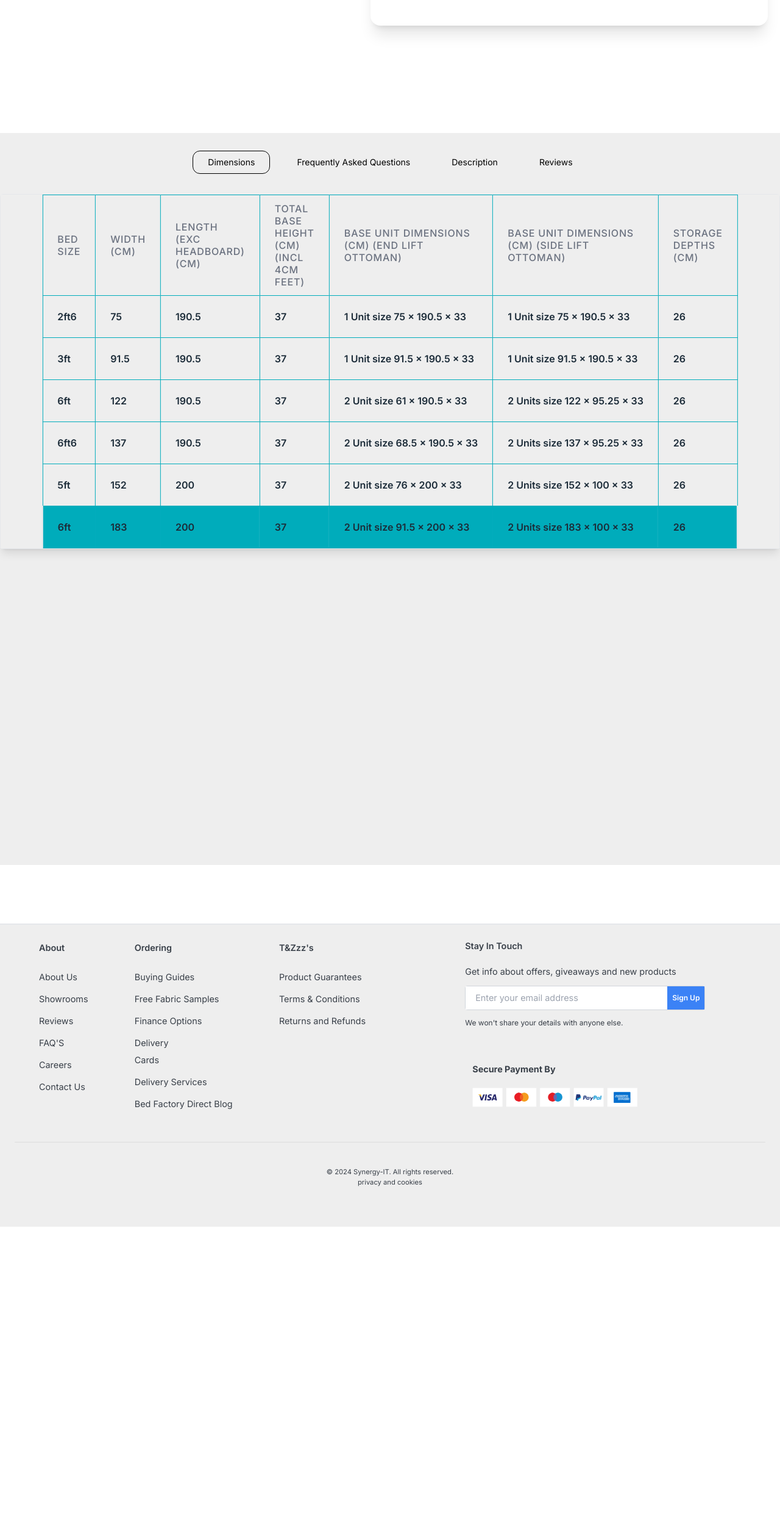
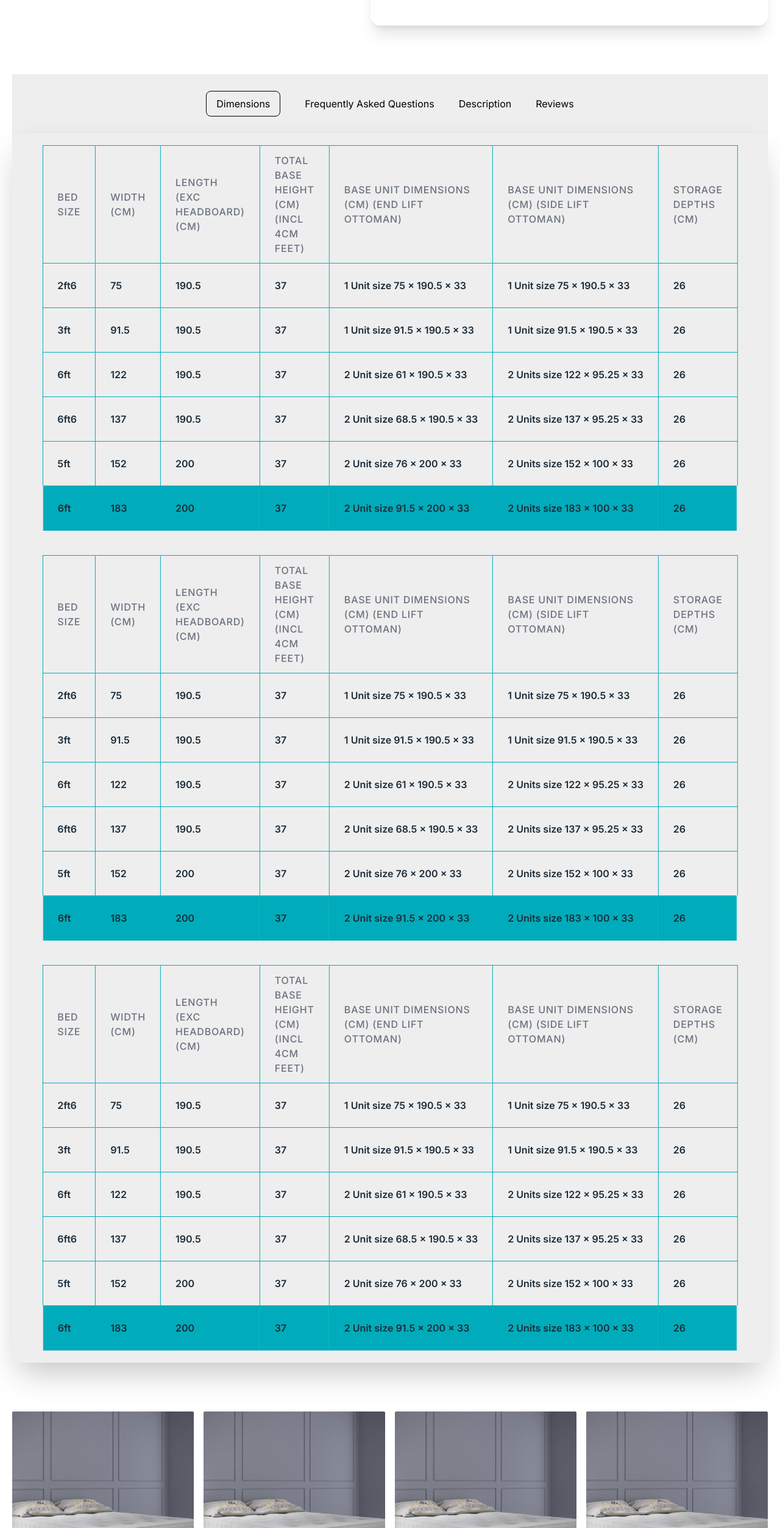
Before and after one commit to MatthewNweke/Bed_factory, a Next.js app: page /products in a window 1280 px wide. Shown: the part 6325-8830 px from the top of the page at 61% size. Before the commit the page ends 8336 px from the top, so only its background shows below. Built offline with nearby package versions, Linux system fonts and the light colour scheme.

Commit message:
products

```diff
--- a/src/app/products/page.js
+++ b/src/app/products/page.js
@@ -7,7 +7,10 @@ import SlipLids from "@/components/cards/SlipLids";
 import ColorPalette from "@/components/cards/ColorPalette";
 import "../../css/styles.css";
 import Link from "next/link";
+import ViewedProducts from "@/components/cards/ViewedProducts";
 import ProductbaseDropdown from "@/components/ProductbaseDropdown";
+
+
 
 const Products = () => {
   const buttonStyles = [{ padding: "0.25rem" }, { padding: "0.25rem" }];
@@ -1332,14 +1335,26 @@ const Products = () => {
             </div>
           </div>
         </div>
+        <ProductbaseDropdown />
       </div>
-
-     <div className="bg-[red]">
-     <ProductbaseDropdown/>
-     </div>
-
-
-
+      <div className="grid mb-16 grid-cols-4 px-5 max-lg:grid-cols-2 items-center gap-x-4 place-items-center  max-sm:gap-x-4 w-[100%]">
+        <ViewedProducts
+          baseImageSrc="/OttomanEndLiftBaseclosedBg.jpg"
+          overlayImageSrc="/Ottoman_Bed_side_opening-small.jpg"
+        />
+        <ViewedProducts
+          baseImageSrc="/OttomanEndLiftBaseclosedBg.jpg"
+          overlayImageSrc="/Ottoman_Bed_side_opening-small.jpg"
+        />
+        <ViewedProducts
+          baseImageSrc="/OttomanEndLiftBaseclosedBg.jpg"
+          overlayImageSrc="/Ottoman_Bed_side_opening-small.jpg"
+        />
+        <ViewedProducts
+          baseImageSrc="/OttomanEndLiftBaseclosedBg.jpg"
+          overlayImageSrc="/Ottoman_Bed_side_opening-small.jpg"
+        />
+      </div>
     </div>
   );
 };
--- a/src/components/BedSizeTable.js
+++ b/src/components/BedSizeTable.js
@@ -2,7 +2,7 @@ import React from "react";
 
 const BedSizeTable = () => {
   return (
-    <div className="overflow-x-auto  bg-[#EEEEEE]  w-full text-[#1c2c39] font-semibold text-[1rem]">
+    <div className="overflow-x-auto  bg-[#EEEEEE]  w-full text-[#1c2c39] font-semibold text-[1rem] animate__animated animate__fadeIn">
       <table className="w-[80%]   divide-y divide-gray-200 relative -translate-x-1/2 left-1/2 border-[1px] border-[#00acbb]">
         <thead className="border-[1px] border-[#00acbb]  ">
           <tr className="">
--- a/src/components/ProductbaseDropdown.jsx
+++ b/src/components/ProductbaseDropdown.jsx
@@ -1,29 +1,28 @@
-"use client";
-
 import React, { useState } from "react";
 import BedSizeTable from "./BedSizeTable";
 import FaqCard from "../components/cards/FaqCard";
 
 const ProductbaseDropdown = () => {
-  const [activeItem, setActiveItem] = useState("Dimensions"); // Initialize activeItem with 'Dimensions'
+  const [selectedItem, setSelectedItem] = useState("Dimensions");
+  // const [dropdownActive, setDropdownActive] = useState(true);
 
-  const handleItemClick = (itemName) => {
-    if (itemName !== activeItem) {
-      setActiveItem(itemName);
-    }
+  const handleItemClick = (item) => {
+    setSelectedItem(item);
   };
 
-  const dropdownContent = (itemName) => {
-    switch (itemName) {
+  const renderContent = () => {
+    switch (selectedItem) {
       case "Dimensions":
         return (
-          <div className="">
+          <div className="flex flex-col gap-10 items-center justify-center">
+            <BedSizeTable />
+            <BedSizeTable />
             <BedSizeTable />
           </div>
         );
       case "Frequently Asked Questions":
         return (
-          <div className=" flex justify-center items-center w-[100%] h-full">
+          <div className=" flex justify-center items-center w-[100%] h-full max-lg:flex-wrap animate__animated animate__fadeIn">
             <div className="grid grid-cols-1 place-items-center  gap-x-4 gap-y-2 w-[100%]">
               <FaqCard
                 title="What is the re-inforced option?"
@@ -99,38 +98,69 @@ const ProductbaseDropdown = () => {
             </div>
           </div>
         );
+
+      case "Description":
+        return <div></div>;
+      case "Reviews":
+        return <div></div>;
       default:
-        return null;
+        return (
+          <div className="flex flex-col gap-10 items-center justify-center">
+            <BedSizeTable />
+            <BedSizeTable />
+            <BedSizeTable />
+          </div>
+        );
     }
   };
 
   return (
-    <div className="min-h-[150vh] bg-[#EEEEEE] w-[100%] my-24">
-      <div className=" h-24 relative w-[100%]">
-        <ul className="p-0 m-0 flex items-center justify-center h-[100%]  gap-5 max-sm:gap-2">
-          {[
-            "Dimensions",
-            "Frequently Asked Questions",
-            "Description",
-            "Reviews",
-          ].map((item) => (
+    <div className="bg-[#EEEEEE]">
+      <ul className="flex h-24 items-center justify-center gap-10 border-[1px] bg-[#EEEEEE] p-0 m-0 max-sm:text-sm">
         <li
-              key={item}
-              className={`cursor-pointer px-6 max-sm:px-4 py-2 text-sm rounded-xl ${
-                activeItem === item ? "border-[1px] border-black" : ""
+          className={`cursor-pointer ${
+            selectedItem === "Dimensions"
+              ? "border border-black rounded-lg px-4 py-2"
+              : ""
           }`}
-              onClick={() => handleItemClick(item)}
+          onClick={() => handleItemClick("Dimensions")}
         >
-              {item}
-              {activeItem === item && (
-                <div className="absolute  top-full left-0 bg-white w-[100%] border border-gray-200 mt-1 animate__animated animate__fadeIn rounded shadow-lg">
-                  {dropdownContent(item)}
-                </div>
-              )}
+          Dimensions
         </li>
-          ))}
+        <li
+          className={`cursor-pointer ${
+            selectedItem === "Frequently Asked Questions"
+              ? "border border-black rounded-lg px-4 py-2"
+              : ""
+          }`}
+          onClick={() => handleItemClick("Frequently Asked Questions")}
+        >
+          Frequently Asked Questions
+        </li>
+        <li
+          className={`cursor-pointer ${
+            selectedItem === "Description"
+              ? "border border-black rounded-lg px-4 py-2"
+              : ""
+          }`}
+          onClick={() => handleItemClick("Description")}
+        >
+          Description
+        </li>
+        <li
+          className={`cursor-pointer ${
+            selectedItem === "Reviews"
+              ? "border border-black rounded-lg px-4 py-2"
+              : ""
+          }`}
+          onClick={() => handleItemClick("Reviews")}
+        >
+          Reviews
+        </li>
+        {/* Add similar classes and conditions for other list items */}
       </ul>
-      </div>
+
+      <div className="py-5 px-2 shadow-2xl">{renderContent()}</div>
     </div>
   );
 };
--- a/src/components/cards/FaqCard.js
+++ b/src/components/cards/FaqCard.js
@@ -2,7 +2,7 @@ import React from 'react';
 
 const Card = ({ title, text }) => {
   return (
-    <div className="bg-white shadow-md w-[80%] rounded-lg p-6 mb-4">
+    <div className="bg-white shadow-md w-[80%] max-sm:w-[100%] rounded-lg p-6 mb-4">
       <h2 className="text-lg font-semibold mb-4">{title}</h2>
       <p className="text-sm text-gray-700">{text}</p>
     </div>
--- /dev/null
+++ b/src/components/cards/ViewedProducts.js
@@ -0,0 +1,28 @@
+import React from "react";
+import Image from "next/image";
+
+const ViewedProducts = ({ baseImageSrc, overlayImageSrc }) => {
+  return (
+    <div className="my-10 relative products_content h-[45vh] max-sm:h-[30vh] w-[100%]">
+      <div className="absolute inset-0">
+        <Image
+          src={baseImageSrc}
+          alt="basebed"
+          layout="fill"
+          objectFit="cover"
+          className="base-image rounded-sm"
+        />
+        <Image
+          src={overlayImageSrc}
+          alt="openbed"
+          layout="fill"
+          objectFit="cover"
+          className="overlay-image rounded-sm"
+        />
+      </div>
+      <button className="bg-[#00acbb] mt-5 absolute top-full left-1/2 -translate-x-1/2 w-[90%] rounded-2xl px-4 py-[0.7rem] text-white max-sm:text-sm max-sm:px-2 max-sm:py-[0.5rem]">Customize Your Bed</button>
+    </div>
+  );
+};
+
+export default ViewedProducts;
--- a/src/css/styles.css
+++ b/src/css/styles.css
@@ -16,7 +16,32 @@
   /* transform: translateX(-100%); */
 
 }
+.base-image {
+  transition: opacity 0.3s ease-in-out; /* Adjust transition duration and timing function as needed */
+}
 
+.overlay-image {
+  opacity: 0;
+  transition: opacity 0.3s ease-in-out; /* Adjust transition duration and timing function as needed */
+}
+
+.products_content:hover .base-image {
+  opacity: 0;
+}
+
+.products_content:hover .overlay-image {
+  opacity: 1;
+  animation: animate__zoomOut 0.5s ease;
+}
+
+@keyframes animate__zoomOut {
+  from {
+    transform: scale(1);
+  }
+  to {
+    transform: scale(1.1); /* Adjust the scale factor as needed */
+  }
+}
 .hidden1 {
   opacity: 0;
   transform: translateY(-100%);
```
Lines whose indentation alone changed are shown as unchanged.
